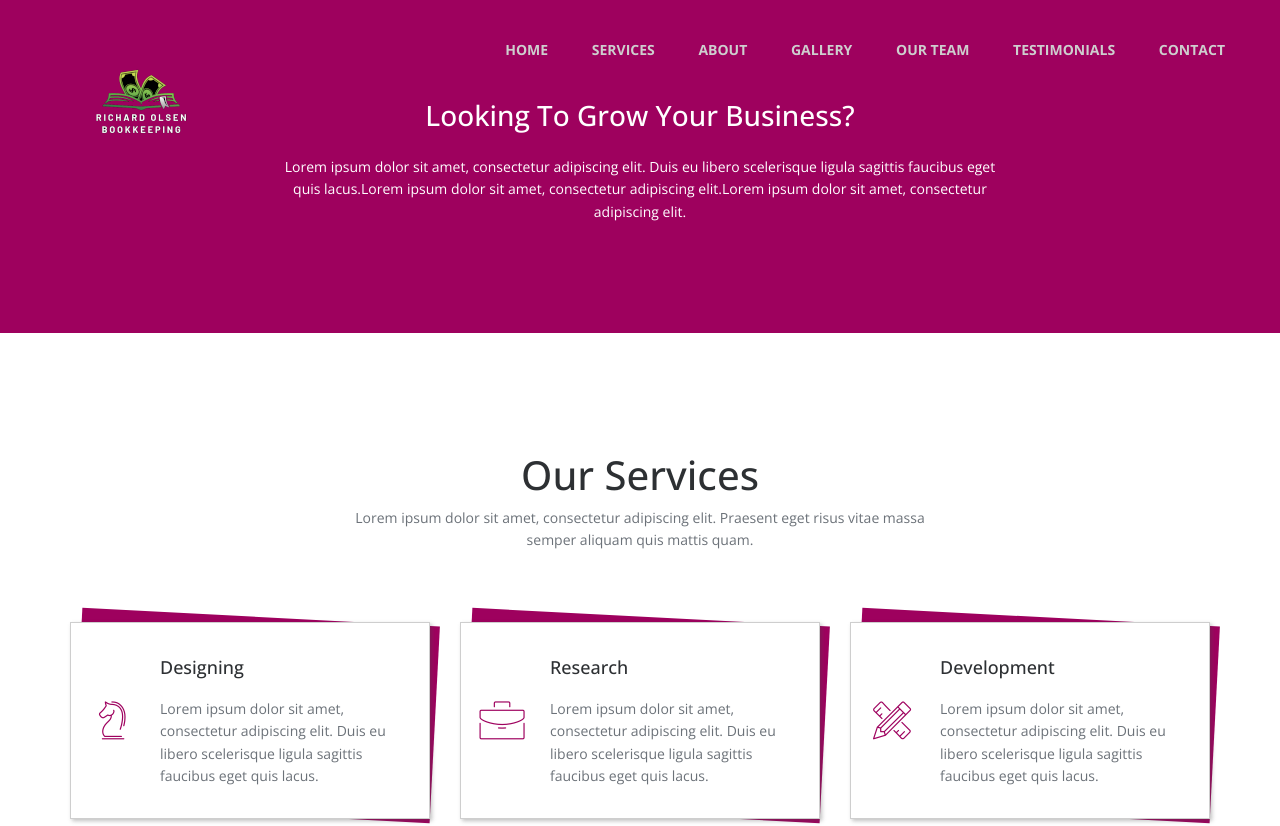
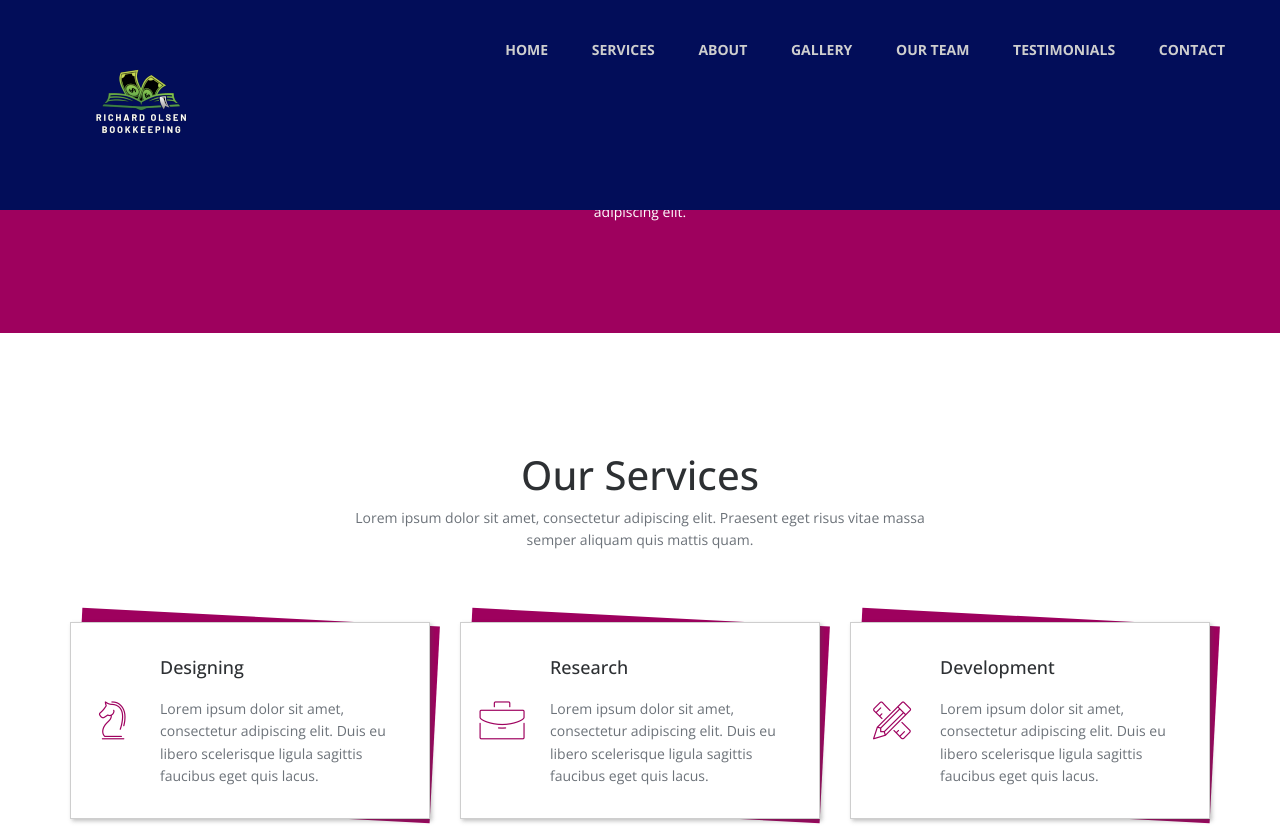
Before and after one commit to rgo-accounting/rgo-accounting.github.io, a plain HTML site: page index.html in a window 1280 px wide. Shown: the top 826 px of the page. Drawn offline with nearby package versions, Linux system fonts and the light colour scheme; files whose address does not match are found by name.

Commit message:
Update main.css

```diff
--- a/css/main.css
+++ b/css/main.css
@@ -106,7 +106,7 @@ ul li {
 	position: fixed;
 	width: 100%;
 	z-index: 999;
-	/* background: rgba(0, 0, 0, 0.18); */
+	background: #020d59;
 }
 #header .header-content {
 	margin: 0 auto;
```
